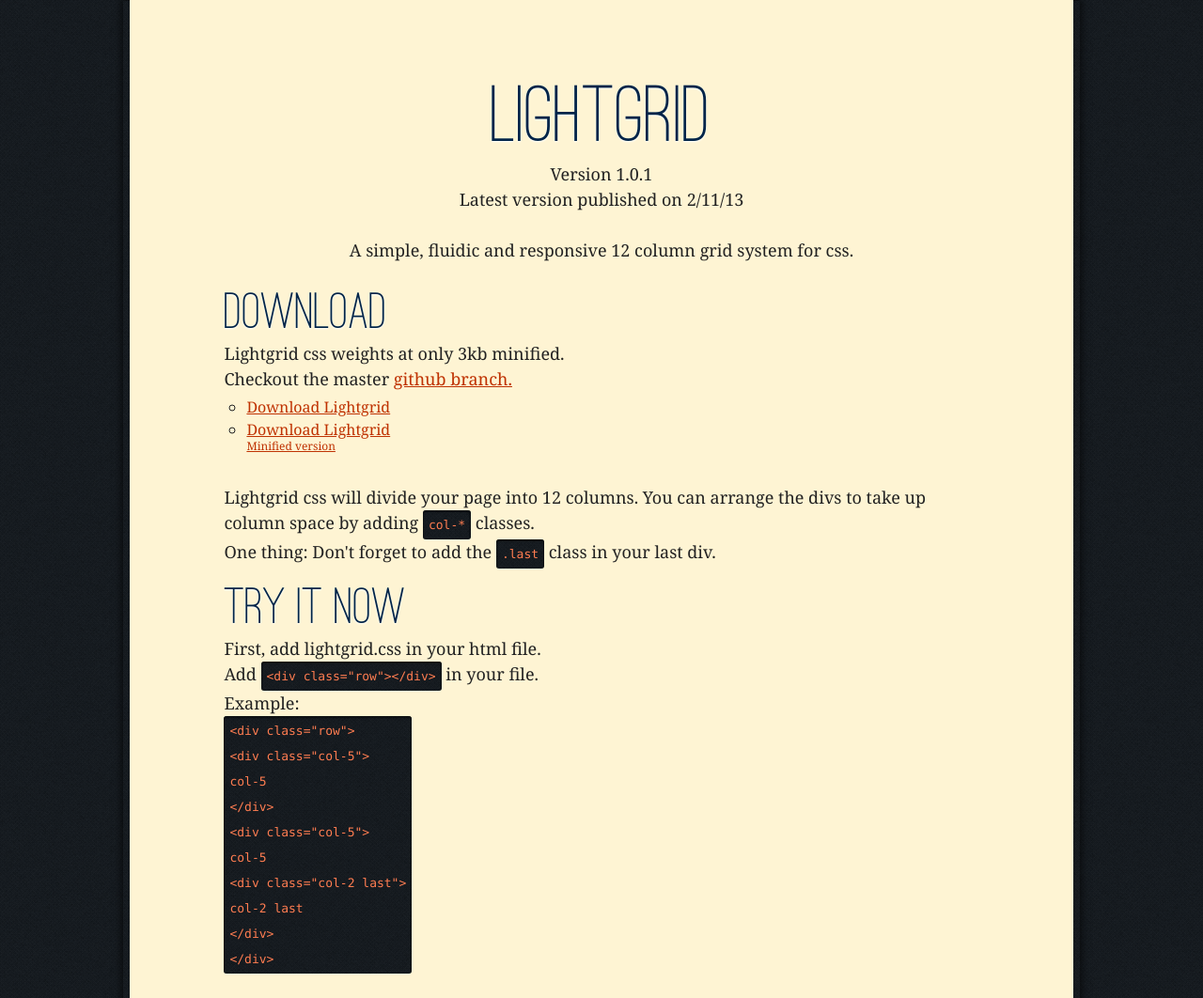
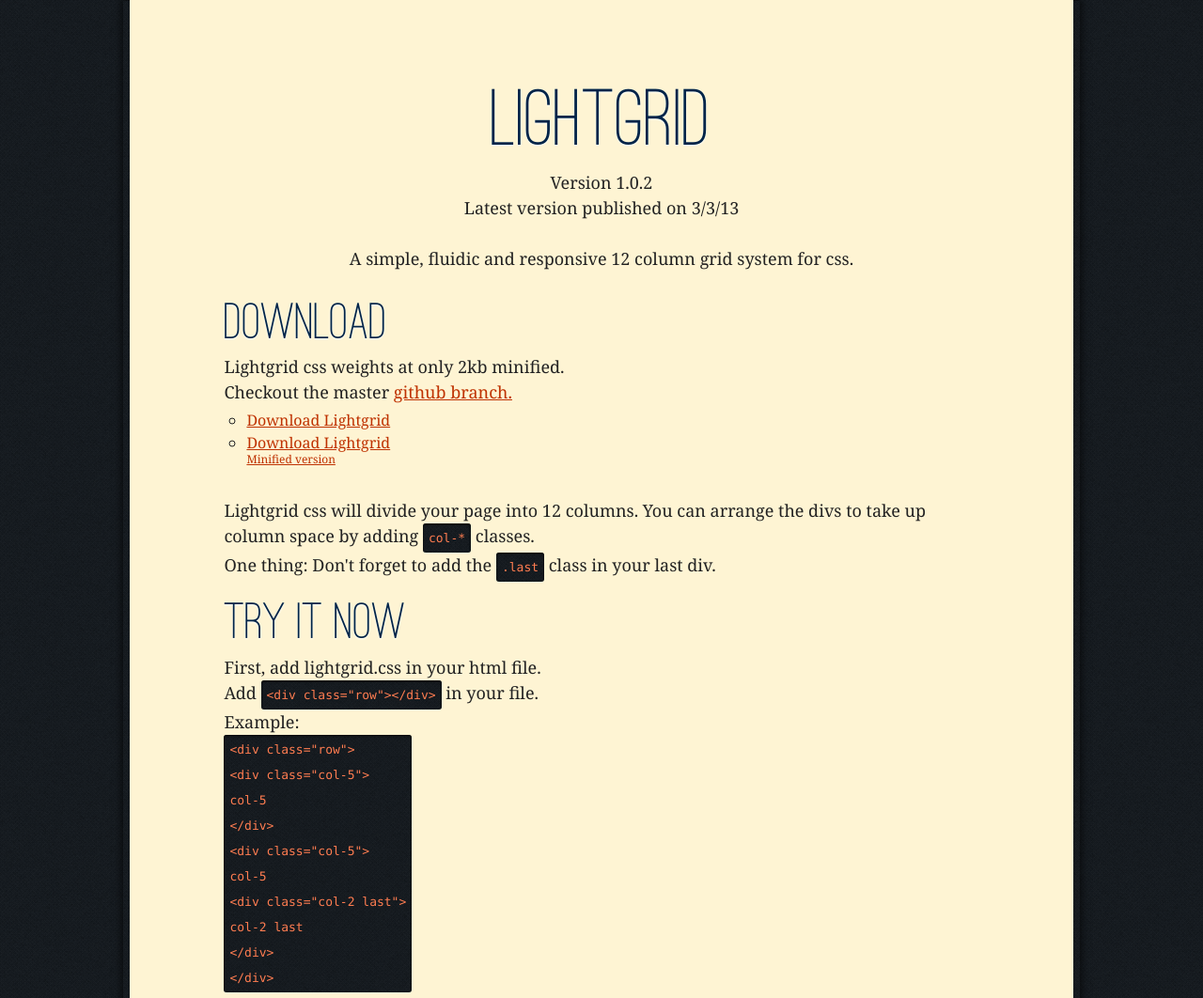
Before and after one commit to shash7/lightgrid, a plain HTML site: page index.html in a window 1280 px wide. Shown: the top 1062 px of the page at 94% size. Drawn offline with Linux system fonts and the light colour scheme.

Commit message:
Some small changes to normalize css

```diff
--- a/css/lightgrid.css
+++ b/css/lightgrid.css
@@ -1,6 +1,6 @@
 /*================================]
 Lightgrid css by shash7
-Version 1.0.1
+Version 1.0.2
 Project on github https://github.com/shash7/lightgrid
 Menu :
 	$RESET
@@ -26,62 +26,86 @@
 main,
 nav,
 section,
-summary {
+summary
+{
 	display: block;
 }
 
-html, body, div, span, applet, object, iframe,
-h1, h2, h3, h4, h5, h6, p, blockquote, pre,
-a, abbr, acronym, address, big, cite, code,
-del, dfn, em, img, ins, kbd, q, s, samp,
-small, strike, strong, sub, sup, tt, var,
-b, u, i, center,
-dl, dt, dd, ol, ul, li,
-fieldset, form, label, legend,
-table, caption, tbody, tfoot, thead, tr, th, td,
-article, aside, canvas, details, embed,
-figure, figcaption, footer, header, hgroup,
-menu, nav, output, ruby, section, summary,
-time, mark, audio, video {
+p, menu, ul, ol
+{
+	margin:0;
+	padding:0;
+}
+
+body
+{
 	margin: 0;
 	padding: 0;
 	border: 0;
+	font-family:Arial, Helvetica, sans-serif;
 	font-size: 100%;
-	font: inherit;
+	line-height: 1;
 	vertical-align: baseline;
 }
 
-article, aside, details, figcaption, figure,
-footer, header, hgroup, menu, nav, section {
-	display: block;
+h1, h2, h3, h4, h5, h6
+{
+	line-height:1.1em;
+	font-family:Georgia, "Times New Roman", Times, serif;
+	font-weight:normal;
+	margin:0;
+	padding:0;
 }
 
-html, body
+h1
 {
-	width:100%;
-	height:100%;
+	font-size:3em;
 }
 
-body {
-	line-height: 1;
-	font-family:Arial, Helvetica, sans-serif;
+h2
+{
+	font-size:2.5em;
 }
 
-ol, ul {
+h3
+{
+	font-size:2em;
+}
+
+h4
+{
+	font-size:1.5em;
+}
+
+h5
+{
+	font-size:1.1em;
+}
+
+h6
+{
+	font-size:0.9em;
+}
+
+ol, ul
+{
 	list-style: none;
 }
 
-blockquote, q {
+blockquote, q
+{
 	quotes: none;
 }
 
 blockquote:before, blockquote:after,
-q:before, q:after {
+q:before, q:after
+{
 	content: '';
 	content: none;
 }
 
-table {
+table
+{
 	border-collapse: collapse;
 	border-spacing: 0;
 }
@@ -91,6 +115,12 @@
 Lightgrid section starts here
 Be sure to delete all the unnecessary classes if they are not needed
 */
+
+img
+{
+	max-width:100%;
+	height: auto;
+}
 
 .row {
 	width: 96%; /* Change this to 100% if left and right gutter is not needed */
@@ -105,60 +135,72 @@
 	display:block;
 }
 
-.col-1, .col-2, .col-3, .col-4, .col-5, .col-6, .col-7, .col-8, .col-9, .col-10, .col-11, .col-12 {
+.col-1, .col-2, .col-3, .col-4, .col-5, .col-6, .col-7, .col-8, .col-9, .col-10, .col-11, .col-12
+{
 	margin-right: 2%;
 	float: left;
-
 	-webkit-box-sizing: border-box;
 	-moz-box-sizing: border-box;
 	box-sizing: border-box;
 }
 
-.row .col-1 {
+.row .col-1
+{
 	width: 6.5%;
 }
 
-.row .col-2 {
+.row .col-2
+{
 	width: 15%;
 }
 
-.row .col-3 {
+.row .col-3
+{
 	width: 23.5%;
 }
 
-.row .col-4 {
+.row .col-4
+{
 	width: 32%;
 }
 
-.row .col-5 {
+.row .col-5
+{
 	width: 40.5%;
 }
 
-.row .col-6 {
+.row .col-6
+{
 	width: 49%;
 }
 
-.row .col-7 {
+.row .col-7
+{
 	width: 57.5%;
 }
 
-.row .col-8 {
+.row .col-8
+{
 	width: 66%;
 }
 
-.row .col-9 {
+.row .col-9
+{
 	width: 74.5%;
 }
 
-.row .col-10 {
+.row .col-10
+{
 	width: 83%;
 }
 
-.row .col-11 {
+.row .col-11
+{
 	width: 91.5%;
 }
 
-.row .col-12 {
+.row .col-12
+{
 	width: 100%;
 }
 
@@ -222,6 +264,7 @@
 	margin-right: 0;
 }
 
+<<<<<<< HEAD
 img
 {
 	max-width:100%;
@@ -231,17 +274,22 @@
 
 /* Optinonal classes. Delete if not needed */
 
+=======
+>>>>>>> origin/master
 /* Optinonal classes. Delete if not needed
 
 .overflow class makes all the overflowing elements inside .row hidde.
 .limit class limits your .row to a maximum of 1440px width
 
 */
+<<<<<<< HEAD
 
 .row.overflow
 {
 	overflow:hidden;
 }
+=======
+>>>>>>> origin/master
 
 
 .row.limit
@@ -258,7 +306,6 @@
 
 @media only screen and (min-width : 1px)and (max-width : 768px)
 {
-
 	.col-1, .col-2, .col-3, .col-4, .col-5, .col-6, .col-7, .col-8, .col-9, .col-10, .col-11, .col-12
 	{
 		margin:0;
--- a/css/style.css
+++ b/css/style.css
@@ -191,6 +191,22 @@
 	padding-bottom:72px;
 }
 
+::selection
+{
+	color:#fff;
+	background-color:#222;
+	text-shadow: 0px 0px 0px #ffffff;
+    filter: dropshadow(color=#ffffff, offx=0, offy=0);
+}
+
+::-moz-selection
+{
+	color:#fff;
+	background-color:#222;
+	text-shadow: 0px 0px 0px #ffffff;
+    filter: dropshadow(color=#ffffff, offx=0, offy=0);
+}
+
 @media only screen and (min-width : 1px)and (max-width : 768px)
 {
 	body.row
--- a/index.html
+++ b/index.html
@@ -16,8 +16,8 @@
 		Lightgrid
 		</h1>
 		<p class="center">
-		Version 1.0.1<br />
-		Latest version published on 2/11/13
+		Version 1.0.2<br />
+		Latest version published on 3/3/13
 		<br />
 		<br />
 		<p class="center">
@@ -28,7 +28,7 @@
 		Download
 		</h2>
 		<p>
-		Lightgrid css weights at only 3kb minified.<br />
+		Lightgrid css weights at only 2kb minified.<br />
 		Checkout the master <a href="https://github.com/shash7/lightgrid">github branch.</a>
 		<ul>
 			<li>
```
Also changed, not shown: README.md, css/lightgrid.min.css.
